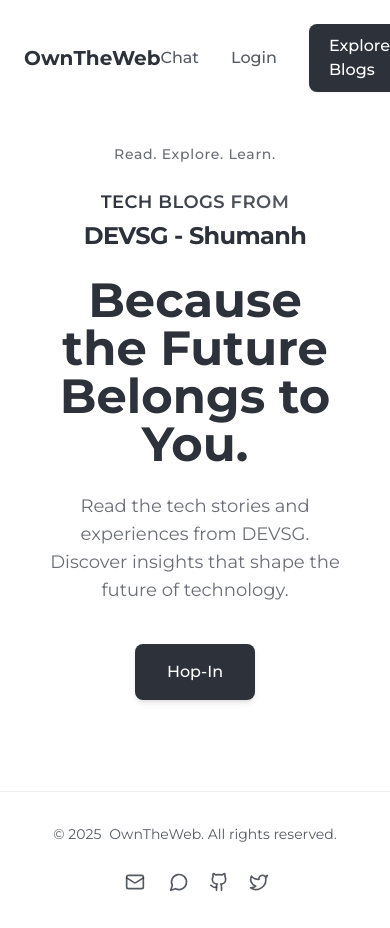
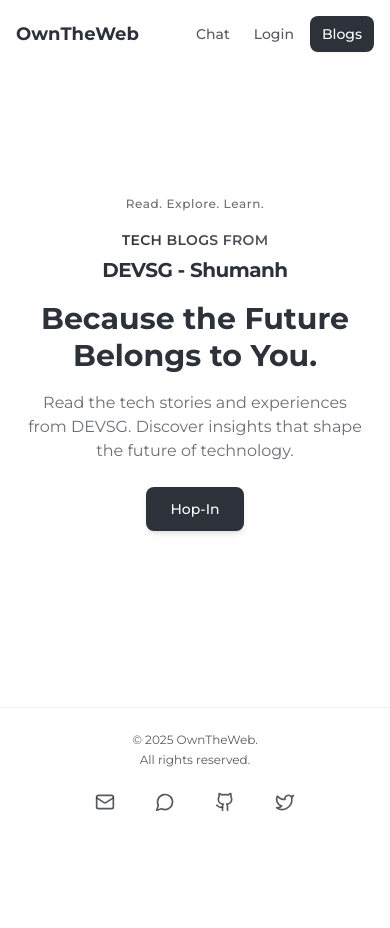
Before and after one commit to Shumanh/writza, a Next.js app: page / in a window 390 px wide. After the commit the page ends 844 px from the top, so only its background shows below. Built offline with nearby package versions, Linux system fonts and the light colour scheme; a web font is replaced by a local one.

Commit message:
made the mobile responsiveness

```diff
--- a/src/app/page.jsx
+++ b/src/app/page.jsx
@@ -4,12 +4,14 @@ import Footer from "@/components/landing/footer";
 
 export default function Home() {
   return (
-    <>
+    <div className="min-h-screen flex flex-col">
       <Navbar/>
-      <div className="max-w-7xl flex m-auto px-6">
-        <Hero />
-      </div>
+      <main className="flex-1">
+        <div className="w-full">
+          <Hero />
+        </div>
+      </main>
       <Footer />
-    </>
+    </div>
   );
 }
--- a/src/components/blogs/viewblogs.jsx
+++ b/src/components/blogs/viewblogs.jsx
@@ -114,47 +114,48 @@ export function View() {
     <div className="min-h-screen bg-white font-default">
       {/* Medium-style Header */}
       <header className="bg-white sticky top-0 z-50 border-b border-gray-200">
-        <div className="max-w-[1192px] mx-auto px-4">
-          <div className="flex justify-between items-center h-16">
-            <div className="flex items-center space-x-6">
-              <Link href="/" className="text-xl font-bold text-gray-900">
+        <div className="max-w-[1192px] mx-auto px-3 sm:px-4">
+          <div className="flex justify-between items-center h-14 sm:h-16">
+            <div className="flex items-center space-x-3 sm:space-x-6 flex-1 min-w-0">
+              <Link href="/" className="text-lg sm:text-xl font-bold text-gray-900 truncate">
                 OwnTheWeb
               </Link>
               {loggedIn && (
-                <nav className="hidden md:flex items-center space-x-6">
+                <nav className="flex items-center space-x-3 sm:space-x-6">
                   <Link
                     href="/blogs/view"
-                    className="text-gray-600 hover:text-gray-900 text-sm"
+                    className="text-gray-600 hover:text-gray-900 text-xs sm:text-sm whitespace-nowrap"
                   >
-                    View Blogs
+                    Blogs
                   </Link>
                   <Link
                     href="/blogs/create"
-                    className="text-gray-600 hover:text-gray-900 text-sm"
+                    className="text-gray-600 hover:text-gray-900 text-xs sm:text-sm whitespace-nowrap hidden sm:inline"
                   >
                     Create Blog
                   </Link>
                 </nav>
               )}
             </div>
-            <div className="flex items-center space-x-5">
-              <button className="text-gray-600 hover:text-gray-900">
-                <Search className="h-5 w-5" />
+            <div className="flex items-center space-x-2 sm:space-x-5">
+              <button className="text-gray-600 hover:text-gray-900 p-1">
+                <Search className="h-4 w-4 sm:h-5 sm:w-5" />
               </button>
               {loggedIn && (
                 <>
-                  <button className="text-gray-600 hover:text-gray-900">
+                  <button className="text-gray-600 hover:text-gray-900 p-1 hidden sm:block">
                     <Bell className="h-5 w-5" />
                   </button>
                   <Link
                     href="/blogs/create"
-                    className="border border-gray-900 text-gray-900 hover:bg-gray-50 px-3 py-2 rounded-full text-sm transition-colors"
+                    className="border border-gray-900 text-gray-900 hover:bg-gray-50 px-2 sm:px-3 py-1.5 sm:py-2 rounded-full text-xs sm:text-sm transition-colors whitespace-nowrap"
                   >
-                    Write
+                    <span className="sm:hidden">+</span>
+                    <span className="hidden sm:inline">Write</span>
                   </Link>
                 </>
               )}
-              <div className="w-8 h-8 bg-blue-500 rounded-full flex items-center justify-center text-white text-sm font-medium">
+              <div className="w-7 h-7 sm:w-8 sm:h-8 bg-blue-500 rounded-full flex items-center justify-center text-white text-xs sm:text-sm font-medium">
                 {userInitial || 'S'}
               </div>
             </div>
@@ -163,11 +164,11 @@ export function View() {
       </header>
 
       {/* Main Content - Medium Style */}
-      <main className="max-w-[900px] mx-auto px-4 py-10">
+      <main className="max-w-[900px] mx-auto px-3 sm:px-4 py-6 sm:py-10">
         {/* Simplified header */}
-        <div className="border-b border-gray-200 mb-8">
+        <div className="border-b border-gray-200 mb-6 sm:mb-8">
           <div className="flex space-x-8">
-            <button className="text-sm text-gray-900 font-medium border-b border-gray-900 pb-4 px-1">
+            <button className="text-sm text-gray-900 font-medium border-b border-gray-900 pb-3 sm:pb-4 px-1">
               For you
             </button>
           </div>
@@ -200,8 +201,8 @@ export function View() {
         ) : (
           <div className="divide-y divide-gray-200">
             {blogs.map((blog) => (
-              <article key={blog._id} className="py-8">
-                <div className="flex items-start gap-8">
+              <article key={blog._id} className="py-6 sm:py-8">
+                <div className="flex items-start gap-4 sm:gap-8">
                   {/* Text Column */}
                   <div className="flex-1 min-w-0">
                     {/* Author without profile image */}
@@ -235,7 +236,7 @@ export function View() {
 
                     {/* Title and excerpt */}
                     <Link href={`/blogs/${blog.slug}`} className="group block">
-                      <h2 className="text-lg font-bold font-title text-gray-900 group-hover:text-gray-800 mb-1 leading-tight">
+                      <h2 className="text-base sm:text-lg font-bold font-title text-gray-900 group-hover:text-gray-800 mb-1 leading-tight">
                         {blog.title}
                       </h2>
                       {(() => {
@@ -248,7 +249,7 @@ export function View() {
                         const text = typeof main === 'string' ? main : '';
                         const trimmed = text.length > 0 ? text : '';
                         return trimmed ? (
-                          <p className="text-gray-600 text-sm leading-snug line-clamp-2 overflow-hidden">{trimmed}</p>
+                          <p className="text-gray-600 text-xs sm:text-sm leading-snug line-clamp-2 overflow-hidden">{trimmed}</p>
                         ) : null;
                       })()}
                     </Link>
@@ -317,31 +318,31 @@ export function View() {
                         )}
                       </div>
 
-                      <div className="flex items-center gap-3 relative">
-                        <button className="text-gray-400 hover:text-gray-600" aria-label="Bookmark">
-                          <Bookmark className="h-5 w-5" />
+                      <div className="flex items-center gap-2 sm:gap-3 relative">
+                        <button className="text-gray-400 hover:text-gray-600 p-1" aria-label="Bookmark">
+                          <Bookmark className="h-4 w-4 sm:h-5 sm:w-5" />
                         </button>
                         {(loggedIn && String((blog.author && (blog.author._id || blog.author)) || '') === String(currentUser?.id)) && (
                           <>
                             <button
-                              className="text-gray-400 hover:text-gray-600"
+                              className="text-gray-400 hover:text-gray-600 p-1 touch-manipulation"
                               aria-label="More"
                               onClick={() => toggleMenu(blog._id)}
                             >
-                              <MoreHorizontal className="h-5 w-5" />
+                              <MoreHorizontal className="h-4 w-4 sm:h-5 sm:w-5" />
                             </button>
                             {menuOpenId === blog._id && (
-                              <div className="absolute right-0 top-8 z-10 w-36 rounded-md border border-gray-200 bg-white shadow-md py-1">
+                              <div className="absolute right-0 top-8 z-20 w-32 sm:w-36 rounded-md border border-gray-200 bg-white shadow-lg py-1">
                                 <Link
                                   href={`/blogs/update/${blog._id}`}
-                                  className="block w-full text-left px-3 py-2 text-sm text-gray-700 hover:bg-gray-50"
+                                  className="block w-full text-left px-3 py-2.5 sm:py-2 text-xs sm:text-sm text-gray-700 hover:bg-gray-50 touch-manipulation"
                                   onClick={() => setMenuOpenId(null)}
                                 >
                                   Edit
                                 </Link>
                                 <button
                                   type="button"
-                                  className="block w-full text-left px-3 py-2 text-sm text-red-600 hover:bg-red-50"
+                                  className="block w-full text-left px-3 py-2.5 sm:py-2 text-xs sm:text-sm text-red-600 hover:bg-red-50 touch-manipulation"
                                   onClick={() => openDeleteModal(blog._id)}
                                 >
                                   Delete
--- a/src/components/landing/footer.jsx
+++ b/src/components/landing/footer.jsx
@@ -6,54 +6,56 @@ function Footer() {
   const currentYear = new Date().getFullYear();
 
   return (
-    <footer className="border-t">
-      <div className="max-w-7xl mx-auto px-6 py-8 flex flex-col md:flex-row items-center justify-between gap-6 md:gap-10">
-        <div className="text-sm text-primary/80 flex items-center gap-2">
-          <span>© {currentYear}</span>
-          <span>OwnTheWeb. All rights reserved.</span>
-        </div>
-        <div className="flex items-center gap-5 text-primary/80">
+    <footer className="border-t mt-8 sm:mt-16 bg-white">
+      <div className="max-w-7xl mx-auto px-4 sm:px-6 py-6 sm:py-8 flex flex-col items-center justify-center gap-4 sm:gap-6 text-center">
+        <div className="flex items-center gap-6 sm:gap-8 text-primary/80 order-2 sm:order-1">
           <a
             href="https://mail.google.com/mail/?view=cm&fs=1&to=theshumanhere@gmail.com&su=Contact%20from%20OwnTheWeb"
             target="_blank"
             rel="noopener noreferrer"
-            className="hover:text-primary transition-all duration-400 hover:-translate-y-0.5 p-1"
+            className="hover:text-primary transition-all duration-400 hover:-translate-y-0.5 p-2 sm:p-1 hover:bg-gray-50 rounded-full"
             aria-label="Email Shuman"
             title="Email"
           >
-            <Mail className="h-5 w-5" />
+            <Mail className="h-5 w-5 sm:h-5 sm:w-5" />
           </a>
 
           <a
             href="https://wa.me/9746861822"
-            className="hover:text-primary transition-all duration-400 hover:-translate-y-0.5"
+            className="hover:text-primary transition-all duration-400 hover:-translate-y-0.5 p-2 sm:p-1 hover:bg-gray-50 rounded-full"
             target="_blank"
             rel="noopener noreferrer"
             aria-label="WhatsApp"
             title="WhatsApp"
           >
-            <MessageCircle className="h-5 w-5" />
+            <MessageCircle className="h-5 w-5 sm:h-5 sm:w-5" />
           </a>
           <a
             href="https://github.com/Shumanh"
-            className="hover:text-primary transition-all duration-400 hover:-translate-y-0.5"
+            className="hover:text-primary transition-all duration-400 hover:-translate-y-0.5 p-2 sm:p-1 hover:bg-gray-50 rounded-full"
             target="_blank"
             rel="noopener noreferrer"
             aria-label="GitHub"
             title="GitHub"
           >
-            <Github className="h-5 w-5" />
+            <Github className="h-5 w-5 sm:h-5 sm:w-5" />
           </a>
           <a
             href="https://x.com/asynchron_"
-            className="hover:text-primary transition-all duration-400 hover:-translate-y-0.5"
+            className="hover:text-primary transition-all duration-400 hover:-translate-y-0.5 p-2 sm:p-1 hover:bg-gray-50 rounded-full"
             target="_blank"
             rel="noopener noreferrer"
             aria-label="Twitter/X"
             title="Twitter/X"
           >
-            <Twitter className="h-5 w-5" />
+            <Twitter className="h-5 w-5 sm:h-5 sm:w-5" />
           </a>
+        </div>
+
+        <div className="text-xs sm:text-sm text-primary/80 flex flex-col sm:flex-row items-center gap-1 sm:gap-2 order-1 sm:order-2">
+          <span>© {currentYear} OwnTheWeb.</span>
+          <span className="hidden sm:inline">All rights reserved.</span>
+          <span className="sm:hidden">All rights reserved.</span>
         </div>
       </div>
     </footer>
--- a/src/components/landing/hero.jsx
+++ b/src/components/landing/hero.jsx
@@ -1,34 +1,34 @@
 export default function Hero() {
   return (
-    <section className="w-full h-[80vh] flex flex-col justify-center items-center px-6">
-      <div className="max-w-4xl text-center -mt-16 animate-fadeIn">
-        <div className="mb-6 flex justify-center items-center gap-3">
-          <span className="text-sm text-primary/70 tracking-wider font-medium">Read. Explore. Learn.</span>
+    <section className="w-full min-h-[70vh] sm:h-[80vh] flex flex-col justify-center items-center px-4 sm:px-6 py-8 sm:py-0">
+      <div className="max-w-4xl text-center sm:-mt-16 animate-fadeIn">
+        <div className="mb-4 sm:mb-6 flex justify-center items-center gap-3">
+          <span className="text-xs sm:text-sm text-primary/70 tracking-wider font-medium">Read. Explore. Learn.</span>
         </div>
 
-        <div className="mb-6">
-          <span className="text-lg bg-gradient-to-r from-primary to-primary/80 text-transparent bg-clip-text font-semibold tracking-wide">
+        <div className="mb-4 sm:mb-6">
+          <span className="text-sm sm:text-lg bg-gradient-to-r from-primary to-primary/80 text-transparent bg-clip-text font-semibold tracking-wide">
             TECH BLOGS FROM
           </span>
-          <h2 className="font-bold text-2xl md:text-3xl tracking-tight text-primary mt-1">DEVSG - Shumanh</h2>
+          <h2 className="font-bold text-xl sm:text-2xl md:text-3xl tracking-tight text-primary mt-1">DEVSG - Shumanh</h2>
         </div>
 
-        <h1 className="font-bold text-5xl md:text-7xl leading-none text-primary animate-slideUp [animation-delay:300ms] opacity-0">
+        <h1 className="font-bold text-3xl sm:text-5xl md:text-7xl leading-tight sm:leading-none text-primary animate-slideUp [animation-delay:300ms] opacity-0 px-2">
           Because the Future
-          <br />
-          Belongs to You.
+          <br className="hidden sm:block" />
+          <span className="sm:hidden"> </span>Belongs to You.
         </h1>
 
-        <p className="mt-6 text-lg md:text-xl text-primary/70 mx-auto max-w-2xl animate-slideUp [animation-delay:600ms] opacity-0">
+        <p className="mt-4 sm:mt-6 text-base sm:text-lg md:text-xl text-primary/70 mx-auto max-w-2xl animate-slideUp [animation-delay:600ms] opacity-0 px-2">
           Read the tech stories and experiences from DEVSG. Discover insights that shape the future of technology.
         </p>
 
-        <div className="mt-10 flex justify-center items-center gap-4 animate-slideUp [animation-delay:900ms] opacity-0">
+        <div className="mt-6 sm:mt-10 flex justify-center items-center gap-4 animate-slideUp [animation-delay:900ms] opacity-0">
           <a
             href="blogs/view"
-            className="px-8 py-4 rounded-lg bg-primary text-white font-medium hover:bg-primary/90 transition-all duration-400 shadow-md hover:shadow-lg hover:-translate-y-0.5 active:translate-y-0"
+            className="px-6 sm:px-8 py-3 sm:py-4 rounded-lg bg-primary text-white font-medium hover:bg-primary/90 transition-all duration-400 shadow-md hover:shadow-lg hover:-translate-y-0.5 active:translate-y-0 text-sm sm:text-base"
           >
-       Hop-In
+            Hop-In
           </a>
         </div>
       </div>
--- a/src/components/landing/navbar.jsx
+++ b/src/components/landing/navbar.jsx
@@ -2,15 +2,29 @@ import Link from "next/link";
 
 export default function Navbar() {
   return (
-    <nav className="text-primary flex items-center justify-between px-6 py-6 w-full max-w-7xl mx-auto">
+    <nav className="text-primary flex items-center justify-between px-4 sm:px-6 py-4 sm:py-6 w-full max-w-7xl mx-auto">
       <a href="/">
-        <div className="text-xl font-bold text-primary transition-transform duration-400 hover:-translate-y-0.5">OwnTheWeb</div>
+        <div className="text-lg sm:text-xl font-bold text-primary transition-transform duration-400 hover:-translate-y-0.5">OwnTheWeb</div>
       </a>
 
-      <div className="flex text-base gap-8 items-center">
+      {/* Mobile Layout */}
+      <div className="flex items-center gap-2 sm:hidden">
+        <Link href="/chat" className="text-primary/80 hover:text-primary transition-all duration-400 font-medium hover:-translate-y-0.5 text-sm px-2">
+          Chat
+        </Link>
+        <Link href="/auth/login" className="text-primary/80 hover:text-primary transition-all duration-400 font-medium hover:-translate-y-0.5 text-sm px-2">
+          Login
+        </Link>
+        <Link href="/blogs/view" className="bg-primary text-white rounded-lg px-3 py-2 hover:bg-primary/90 transition-all duration-400 shadow-sm hover:shadow-md font-medium hover:-translate-y-0.5 text-sm">
+          Blogs
+        </Link>
+      </div>
+
+      {/* Desktop Layout */}
+      <div className="hidden sm:flex text-base gap-8 items-center">
         <div className="flex gap-8">
           <Link href="/chat" className="text-primary/80 hover:text-primary transition-all duration-400 font-medium hover:-translate-y-0.5">
-     Chat
+            Chat
           </Link>
           <Link href="/auth/login" className="text-primary/80 hover:text-primary transition-all duration-400 font-medium hover:-translate-y-0.5">
             Login
--- a/src/styles/globals.css
+++ b/src/styles/globals.css
@@ -281,3 +281,54 @@ pre {
 .rbt-tweet-card {
   background-color: white !important;
 }
+
+/* Mobile-specific optimizations */
+@media (max-width: 640px) {
+  /* Ensure touch targets are large enough */
+  .touch-target {
+    min-height: 44px;
+    min-width: 44px;
+  }
+
+  /* Optimize animations for mobile */
+  .animate-fadeIn,
+  .animate-slideUp {
+    animation-duration: 0.6s !important;
+  }
+
+  /* Prevent horizontal scroll on mobile */
+  body {
+    overflow-x: hidden;
+  }
+}
+
+/* Add fade in animation */
+@keyframes fadeIn {
+  from {
+    opacity: 0;
+    transform: translateY(20px);
+  }
+  to {
+    opacity: 1;
+    transform: translateY(0);
+  }
+}
+
+@keyframes slideUp {
+  from {
+    opacity: 0;
+    transform: translateY(30px);
+  }
+  to {
+    opacity: 1;
+    transform: translateY(0);
+  }
+}
+
+.animate-fadeIn {
+  animation: fadeIn 0.8s ease-out forwards;
+}
+
+.animate-slideUp {
+  animation: slideUp 0.8s ease-out forwards;
+}
```
Also changed, not shown: src/components/chat/chatpage.jsx (+40 -11 lines).
